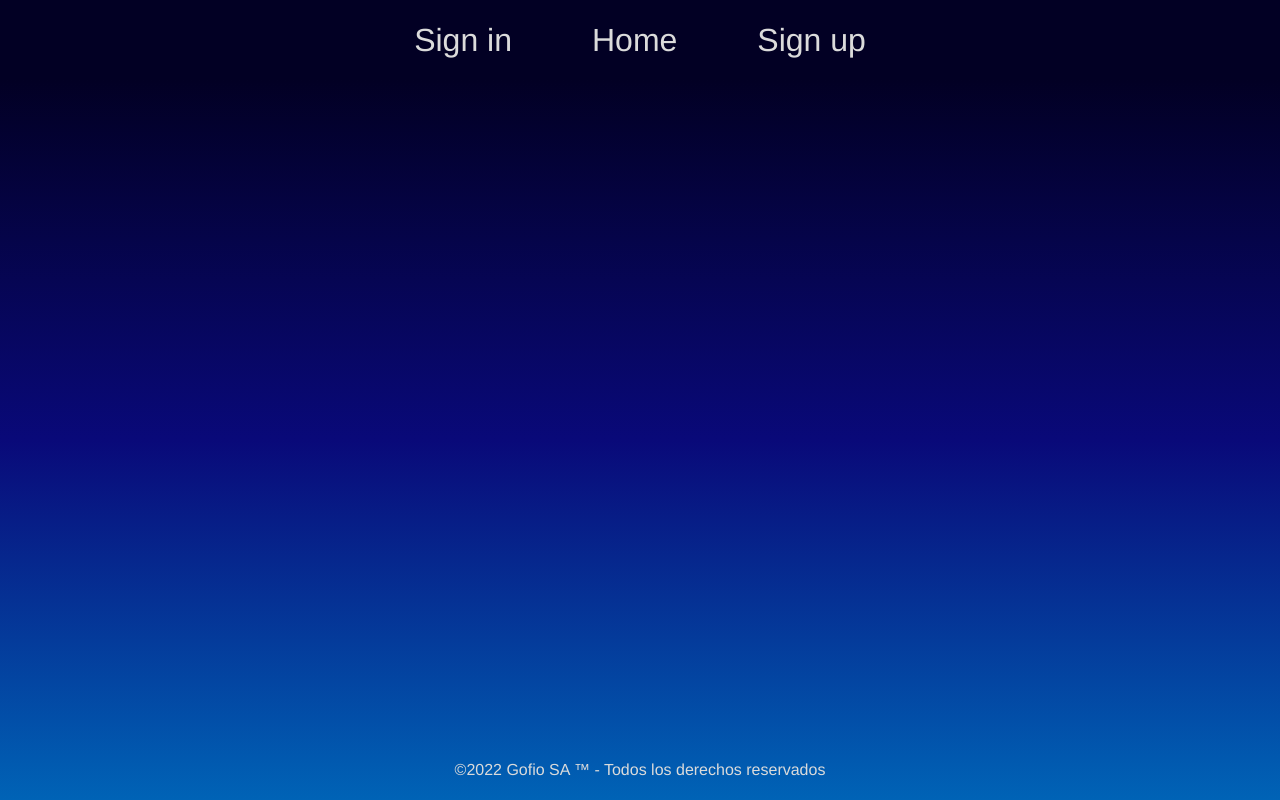
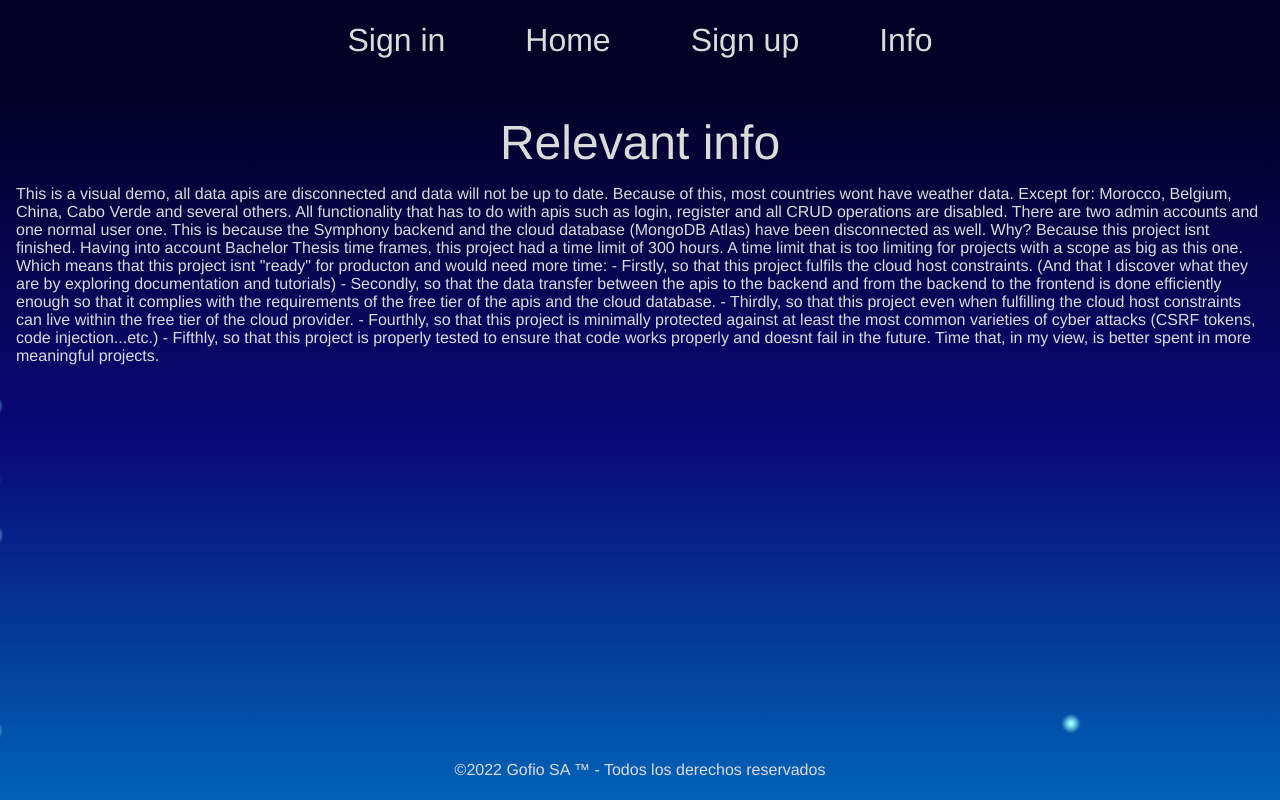
Before and after one commit to AntonioMMartel/thundere-demo, a Vue app: page /info in a window 1280 px wide. Built offline with nearby package versions, Linux system fonts and the light colour scheme.

Commit message:
Started info view

```diff
--- a/src/components/Footer.vue
+++ b/src/components/Footer.vue
@@ -21,10 +21,6 @@
 $primary-color:#dbdbdb; //#F5F5F5 //#c9c9c9;
 $primary-color-darker: #a6a6a6;
 
-/*
-            This is a visual demo, all data apis are disconnected and data will not be up to date.
-            As well as this, most countries wont have weather data. Except for: Morocco, Belgium, China, Cabo Verde and several others.
-*/
     .contenedor-footer{
         display: flex;
         flex-direction: column;
--- a/src/components/Header.vue
+++ b/src/components/Header.vue
@@ -24,6 +24,7 @@ import NavButton from './NavButton.vue'
                 {id: 6, label: "Sign out", href:"/logout", forRole:"user" },
                 {id: 7, label: "Sign out", href:"/logout", forRole:"admin" },
                 {id: 8, label: "Admin", href:"/admin", forRole:"admin" },
+                {id: 9, label: "Info", href:"/info", forRole:"all" },
             ],
             userRole: ""
         }),
--- a/src/router/index.js
+++ b/src/router/index.js
@@ -12,6 +12,7 @@ import VueTest from "../views/VueTest.vue";
 import NotFound from "../views/NotFound.vue";
 import SearchResults from "../views/SearchResults.vue";
 import Bookmarks from "../views/Bookmarks.vue";
+import Info from "../views/Info.vue";
 
 
 
@@ -33,7 +34,9 @@ const router = createRouter({
     { path: "/history", component: History },
     { path: "/admin", component: Admin },
     { path: "/test", component: VueTest },
+    { path: "/info", component: Info },
     { path: "/not/found", component: NotFound },
+
   ]
 })
 
--- /dev/null
+++ b/src/views/Info.vue
@@ -0,0 +1,100 @@
+<template>
+  <div class="container-main">
+    <FadingLightsAnimation />
+    <div class="container-ui">
+      <div data-test="title" class="title">
+        Relevant info
+      </div>
+      <div>
+        This is a visual demo, all data apis are disconnected and data will not be up to date.
+        Because of this, most countries wont have weather data. Except for: Morocco, Belgium, China, Cabo Verde and several others.
+        All functionality that has to do with apis such as login, register and all CRUD operations are disabled.
+
+        There are two admin accounts and one normal user one.
+
+        This is because the Symphony backend and the cloud database (MongoDB Atlas) have been disconnected as well.
+        Why? Because this project isnt finished.
+        Having into account Bachelor Thesis time frames, this project had a time limit of 300 hours. A time limit
+        that is too limiting for projects with a scope as big as this one.
+        Which means that this project isnt "ready" for producton and would need more time:
+            - Firstly, so that this project fulfils the cloud host constraints. (And that I discover what they are by exploring documentation and tutorials)
+            - Secondly, so that the data transfer between the apis to the backend and from the backend to the frontend is done efficiently enough
+            so that it complies with the requirements of the free tier of the apis and the cloud database.
+            - Thirdly, so that this project even when fulfilling the cloud host constraints can live within the free tier of the cloud provider.
+            - Fourthly, so that this project is minimally protected against at least the most common varieties of cyber attacks (CSRF tokens, code injection...etc.)
+            - Fifthly, so that this project is properly tested to ensure that code works properly and doesnt fail in the future.
+
+        Time that, in my view, is better spent in more meaningful projects.
+      </div>
+    </div>
+  </div>
+</template>
+
+<script>
+import CountrySearchInput from "../components/CountrySearchInput.vue";
+import FadingLightsAnimation from "../components/FadingLightsAnimation.vue";
+import FiltersMenu from "../components/FiltersMenu.vue";
+
+export default {
+  name: "Home",
+  components: { FadingLightsAnimation, CountrySearchInput, FiltersMenu },
+  data () {
+    return {
+      filters: []
+    }
+  },
+  mounted () {
+    if(this.getUserRole() === ""){
+      this.setUserRole("none")
+    }
+
+    this.userRole = this.getUserRole()
+  },
+  methods: {
+    filterChanged(filters) {
+      this.filters = filters
+    },
+    getUserRole() {
+      return document.cookie.substring(9)
+      // return sessionStorage.getItem("userRole");
+    },
+    setUserRole(role) {
+      var expiryDate = new Date(Date.now() + 60 * 60 * 1000)
+      return document.cookie = "userRole=" + role + ";expires=" + expiryDate +", path=/, SameSite=Strict" // Session token expires after 6 hours or after brower close
+      //return sessionStorage.setItem("userRole", role);
+    }
+
+  },
+
+};
+</script>
+
+<style lang="scss" scoped>
+
+$primary-color:#dbdbdb; //#F5F5F5 //#c9c9c9;
+$primary-color-darker: #a6a6a6;
+
+.title {
+  font-size: 3rem;
+  text-align: center;
+}
+
+.container-main {
+  display: flex;
+  height: 80vh;
+  flex-wrap: wrap;
+  color: $primary-color;
+}
+
+.container-ui {
+  width: 100%;
+  height: 80vh;
+  display: flex;
+  flex-direction: column;
+  align-items: center;
+  div:first-child {
+    padding-bottom: 0.3em;
+    padding-top: 0.4em;
+  }
+}
+</style>
```
